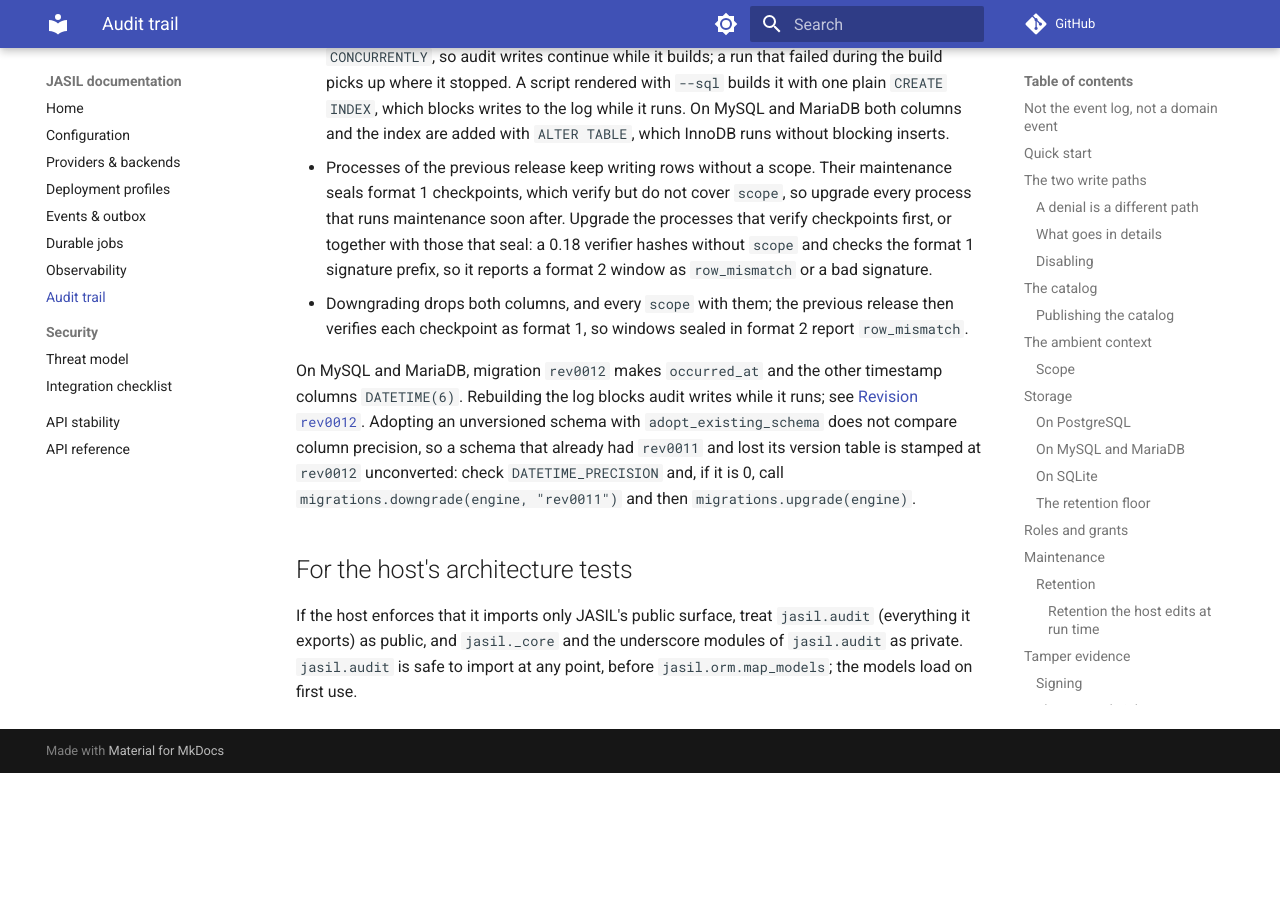
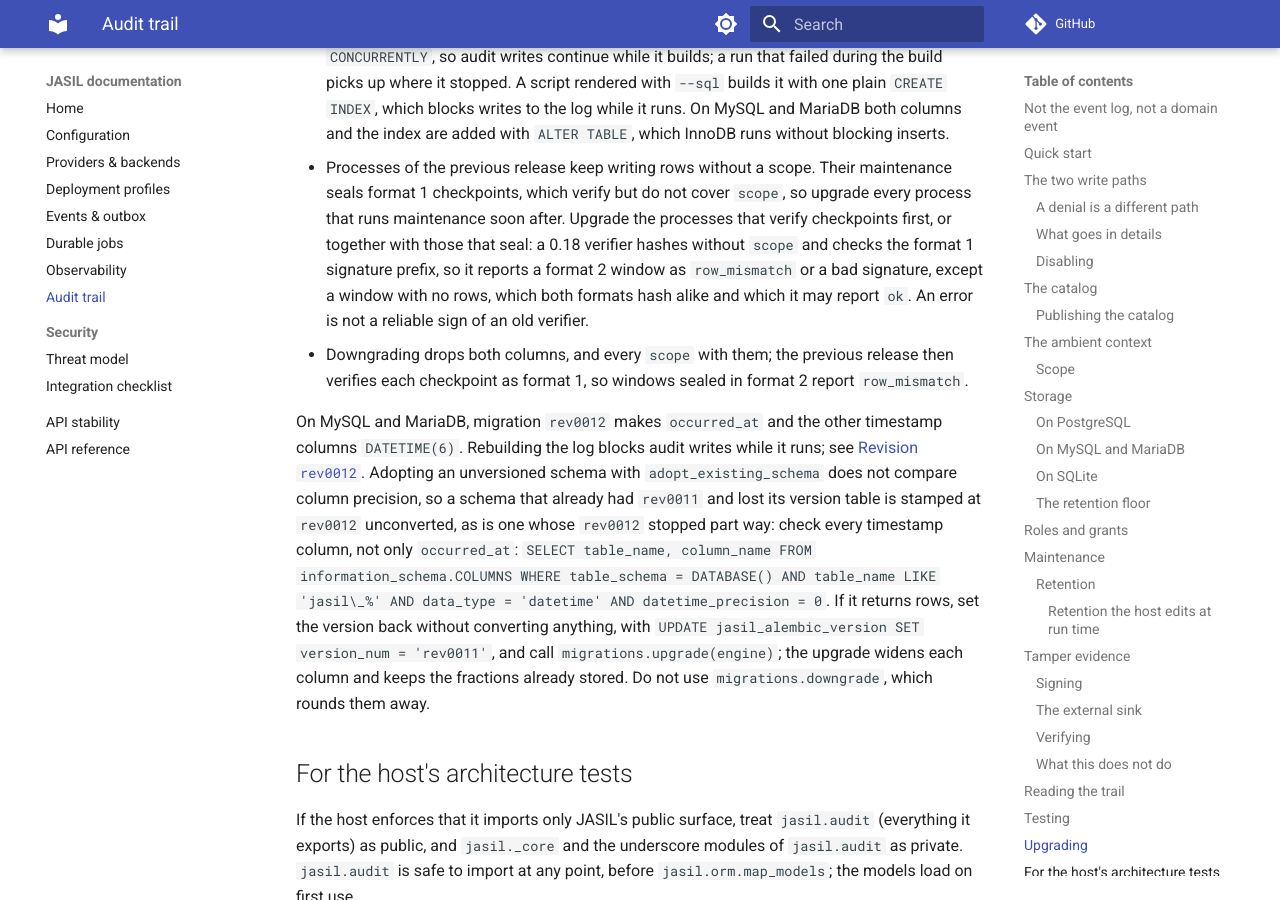
Before and after one commit to endurain-project/jasil, an MkDocs documentation site: the page built from docs/audit.md, in a window 1280 px wide and 900 px high, scrolled down 19586 px. Built offline with MkDocs 1.6.1 and Material for MkDocs 9.7.7, drawn with Linux system fonts in a browser that asks for light colours; comment, search, counter and statistics services are not loaded; before the commit the page ends 20359 px from its top, so only the background shows below that.

Commit message:
docs(audit): clarify checkpoint verification process and schema adoption details

```diff
--- a/docs/audit.md
+++ b/docs/audit.md
@@ -676,15 +676,15 @@ to `jasil_audit_checkpoints`:
   which verify but do not cover `scope`, so upgrade every process that runs maintenance soon after. Upgrade the
   processes that verify checkpoints first, or together with those that seal: a 0.18 verifier hashes without
   `scope` and checks the format 1 signature prefix, so it reports a format 2 window as `row_mismatch` or a bad
-  signature.
+  signature, except a window with no rows, which both formats hash alike and which it may report `ok`. An error is
+  not a reliable sign of an old verifier.
 - Downgrading drops both columns, and every `scope` with them; the previous release then verifies each checkpoint as
   format 1, so windows sealed in format 2 report `row_mismatch`.
 
 On MySQL and MariaDB, migration `rev0012` makes `occurred_at` and the other timestamp columns `DATETIME(6)`. Rebuilding
 the log blocks audit writes while it runs; see [Revision `rev0012`](observability.md#migrations). Adopting an
 unversioned schema with `adopt_existing_schema` does not compare column precision, so a schema that already had
-`rev0011` and lost its version table is stamped at `rev0012` unconverted: check `DATETIME_PRECISION` and, if it
-is 0, call `migrations.downgrade(engine, "rev0011")` and then `migrations.upgrade(engine)`.
+`rev0011` and lost its version table is stamped at `rev0012` unconverted, as is one whose `rev0012` stopped part way: check every timestamp column, not only `occurred_at`: `SELECT table_name, column_name FROM information_schema.COLUMNS WHERE table_schema = DATABASE() AND table_name LIKE 'jasil\_%' AND data_type = 'datetime' AND datetime_precision = 0`. If it returns rows, set the version back without converting anything, with `UPDATE jasil_alembic_version SET version_num = 'rev0011'`, and call `migrations.upgrade(engine)`; the upgrade widens each column and keeps the fractions already stored. Do not use `migrations.downgrade`, which rounds them away.
 
 ## For the host's architecture tests
 
```
Also changed, not shown: CHANGELOG.md (+2 -2 lines).
